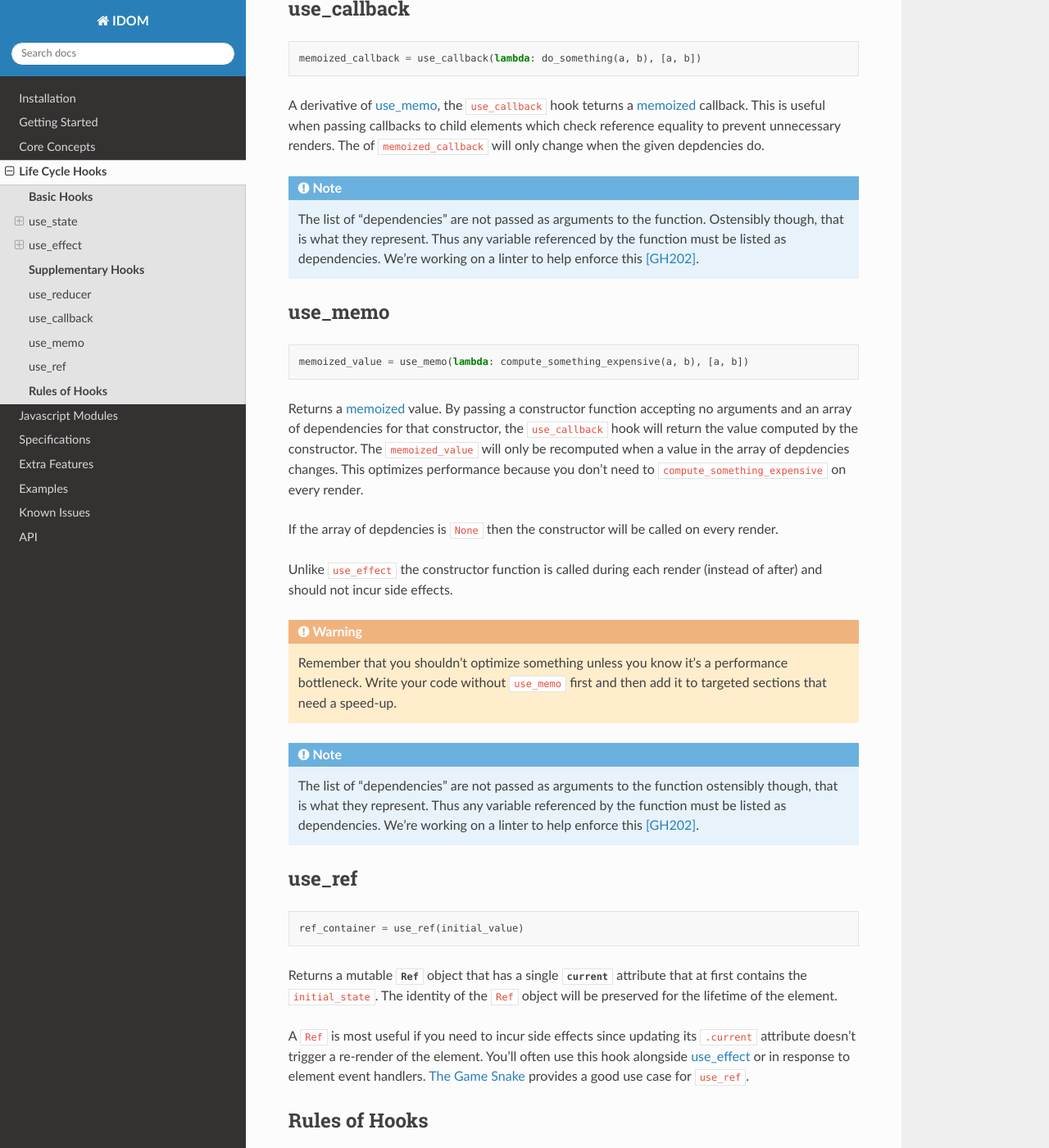
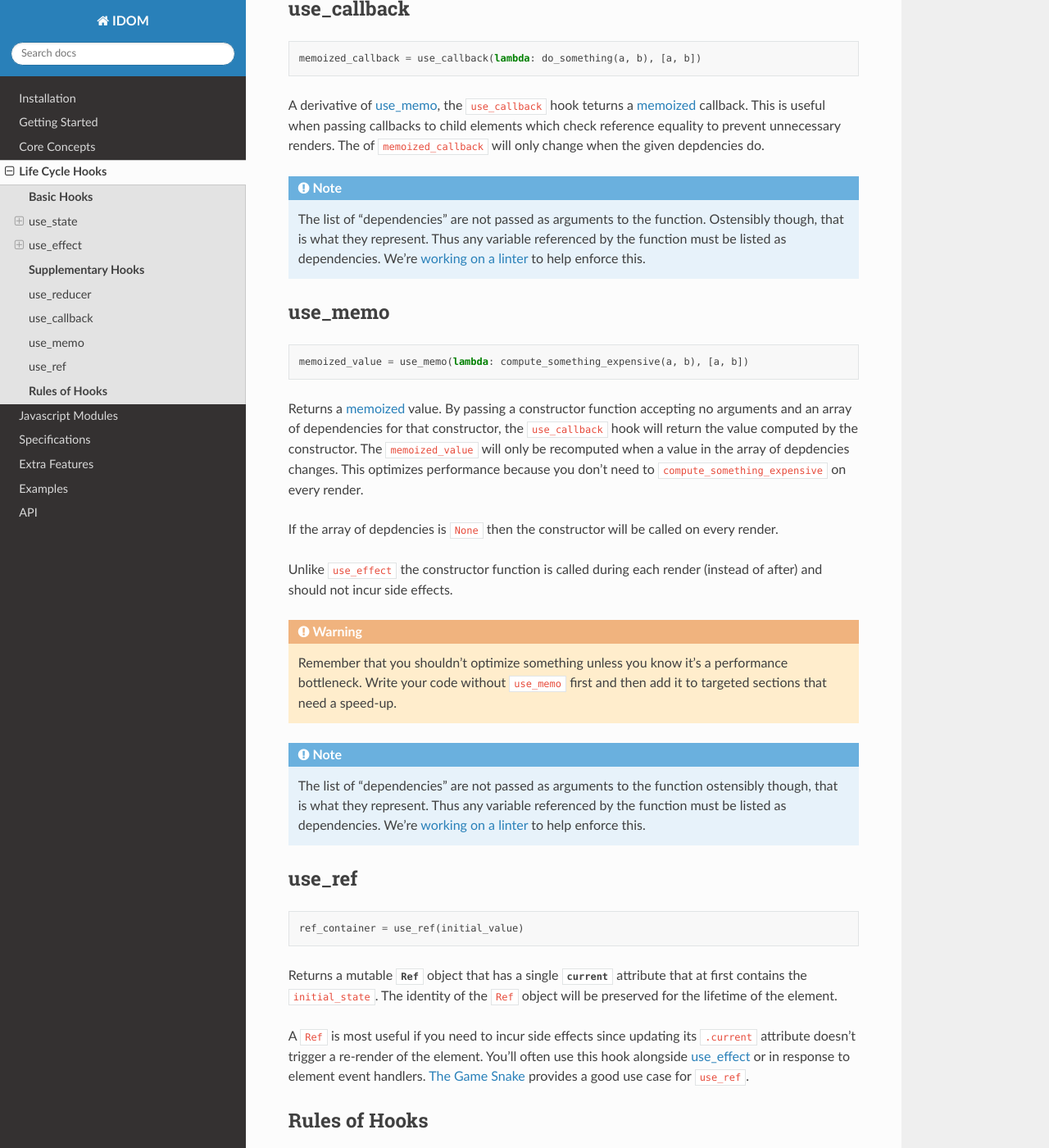
Before and after one commit to DarylPastidio/reactpy, a Sphinx documentation site: the page built from docs/source/life-cycle-hooks.rst, in a window 1280 px wide and 1400 px high, scrolled down 5472 px. Shown: the whole window at 82% size. Built offline with Sphinx 7.4.7 and the Read the Docs theme 2.0.0, drawn with Linux system fonts in a browser that asks for light colours; the version number could not be read and is left out; some of the changed text lies outside the part shown.

Commit message:
fix misc examples + remove known issues section

```diff
--- a/docs/source/examples.rst
+++ b/docs/source/examples.rst
@@ -213,7 +213,7 @@
 
 .. literalinclude:: examples/primary_secondary_buttons.py
 
-Move the slider and see the event information update 👇
+Click the buttons and see the event information update 👇
 
 .. interactive-widget:: primary_secondary_buttons
 
--- a/docs/source/examples/material_ui_slider.py
+++ b/docs/source/examples/material_ui_slider.py
@@ -31,7 +31,7 @@
                 "onChange": lambda *event: set_event(event),
             }
         ),
-        json.dumps(event, indent=2),
+        idom.html.pre(json.dumps(event, indent=2)),
     )
 
 
--- a/docs/source/index.rst
+++ b/docs/source/index.rst
@@ -18,7 +18,6 @@
     specifications
     extra-features
     examples
-    known-issues
     api
 
 
--- a/docs/source/installation.rst
+++ b/docs/source/installation.rst
@@ -87,7 +87,7 @@
 
 2. The end-to-end application using Selenium_
 
-3. (Coming soon...) Client side Javascript code [GH195]_
+3. (`Coming soon <https://github.com/rmorshea/idom/issues/195>`_) Client side Javascript code
 
 To run the full suite of tests you'll need to install:
 
--- a/docs/source/javascript-modules.rst
+++ b/docs/source/javascript-modules.rst
@@ -23,9 +23,6 @@
 You can even define your own Javascript modules which use these third party Javascript
 packages.
 
-.. note::
-
-    We're working to support non-standard packages too [GH166]_.
 
 Installing React Components
 ---------------------------
--- a/docs/source/life-cycle-hooks.rst
+++ b/docs/source/life-cycle-hooks.rst
@@ -243,8 +244,9 @@
 
     The list of "dependencies" are not passed as arguments to the function. Ostensibly
     though, that is what they represent. Thus any variable referenced by the function
-    must be listed as dependencies. We're working on a linter to help enforce this
-    [GH202]_.
+    must be listed as dependencies. We're
+    `working on a linter <https://github.com/idom-team/idom/issues/202>`_ to help
+    enforce this.
 
 
 
@@ -277,8 +279,9 @@
 
     The list of "dependencies" are not passed as arguments to the function ostensibly
     though, that is what they represent. Thus any variable referenced by the function
-    must be listed as dependencies. We're working on a linter to help enforce this
-    [GH202]_.
+    must be listed as dependencies. We're
+    `working on a linter <https://github.com/idom-team/idom/issues/202>`_
+    to help enforce this.
 
 
 use_ref
@@ -302,11 +305,13 @@
 **Rules of Hooks**
 ------------------
 
-Under construction...
+Under construction... for now refer to
+`React's documentation <https://reactjs.org/docs/hooks-rules.html>`_ on this topic.
 
 .. note::
 
-    We're working on a linter to help enforce the rules [GH202]_.
+    We're `working on a linter <https://github.com/idom-team/idom/issues/202>`_ to help
+    enforce the rules.
 
 
 .. links
```
Also changed, not shown: other parts of docs/source/life-cycle-hooks.rst (+3 -2 lines), docs/source/known-issues.rst (deleted, +0 -7 lines).
